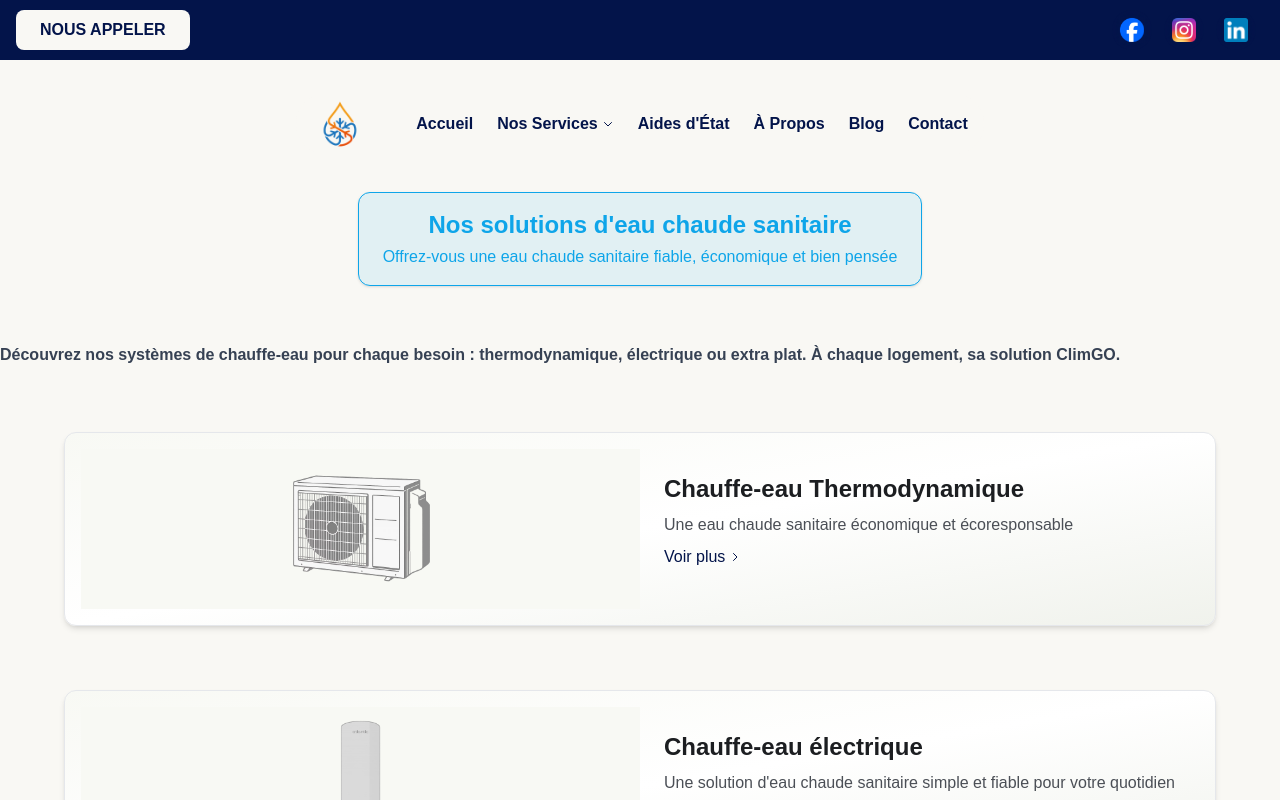
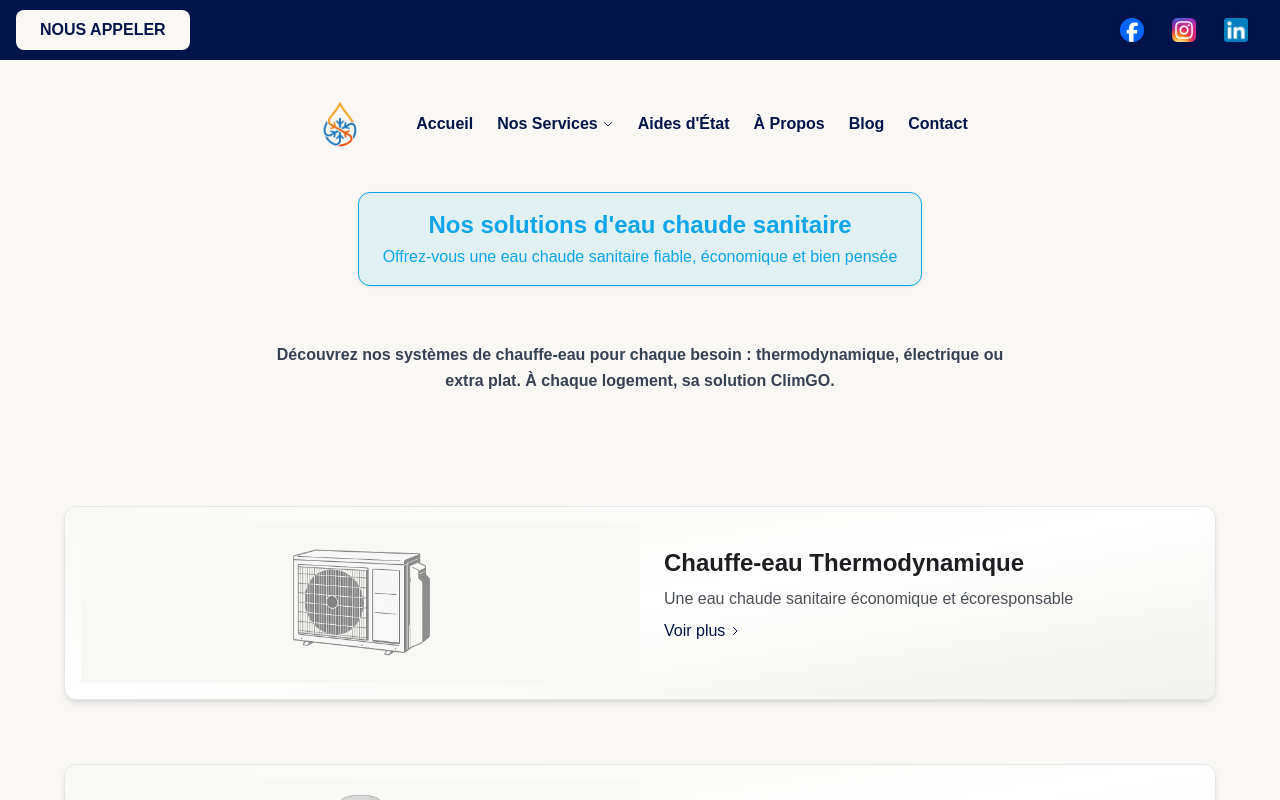
Before and after one commit to Benjamin33380/ClimGO2, a Next.js app: page /eau-chaude-sanitaire in a window 1280 px wide. Shown: the top 800 px of the page. Built offline with nearby package versions, Linux system fonts and the light colour scheme.

Commit message:
etettetetetetet

```diff
--- a/app/chauffage/page.tsx
+++ b/app/chauffage/page.tsx
@@ -19,7 +19,7 @@ export default function ChauffagePage() {
                   <strong className="text-sm md:text-base font-medium text-[#DC2626]">Chaleur & économies</strong>
                 </div>
               </div>
-              <strong className="text-center text-gray-700 max-w-3xl mx-auto mb-12 text-base leading-relaxed">
+              <strong className="flex justify-center text-center text-gray-700 max-w-3xl mx-auto mb-12 text-base leading-relaxed">
                 Découvrez nos différentes solutions pour chauffer votre logement efficacement. Chaque technologie est pensée pour répondre à vos besoins de confort, d&apos;économie et d&apos;environnement.
               </strong>
               <div className="flex flex-col gap-12 mt-24">
--- a/app/climatisation/page.tsx
+++ b/app/climatisation/page.tsx
@@ -68,7 +68,7 @@ export default function ClimatisationPage() {
             <strong className="text-sm md:text-base font-medium text-[#2563EB]">Confort & fraîcheur maîtrisée</strong>
           </div>
         </div>
-        <strong className="text-center text-gray-700 max-w-3xl mx-auto mb-12 text-base leading-relaxed">
+        <strong className="flex justify-center text-center text-gray-700 max-w-3xl mx-auto mb-12 text-base leading-relaxed">
           Découvrez nos systèmes de climatisation pour chaque besoin : murale, gainable, console ou cassette. À chaque logement, sa solution ClimGO.
         </strong>
       </section>
--- a/app/eau-chaude-sanitaire/page.tsx
+++ b/app/eau-chaude-sanitaire/page.tsx
@@ -56,7 +56,7 @@ export default function ClimatisationPage() {
             <strong className="text-sm md:text-base font-medium text-[#0EA5E9]">Offrez-vous une eau chaude sanitaire fiable, économique et bien pensée</strong>
           </div>
         </div>
-        <strong className="text-center text-gray-700 max-w-3xl mx-auto mb-12 text-base leading-relaxed">
+        <strong className="text-center text-gray-700 max-w-3xl mx-auto mb-12 text-base leading-relaxed flex justify-center">
           Découvrez nos systèmes de chauffe-eau pour chaque besoin : thermodynamique, électrique ou extra plat. À chaque logement, sa solution ClimGO.
         </strong>
       </section>
--- a/app/maintenance/page.tsx
+++ b/app/maintenance/page.tsx
@@ -32,7 +32,7 @@ export default function MaintenancePage() {
             <strong className="text-sm md:text-base font-medium text-[#10B981]">Entretenez vos équipements pour durer</strong>
           </div>
         </div>
-        <strong className="text-center text-gray-700 max-w-3xl mx-auto mb-12 text-base leading-relaxed">
+        <strong className="flex justify-center text-center text-gray-700 max-w-3xl mx-auto mb-12 text-base leading-relaxed">
           Découvrez nos solutions de maintenance pour chaque besoin : climatisation, chauffage ou eau chaude. À chaque logement, sa solution ClimGO.
         </strong>
       </section>
```
